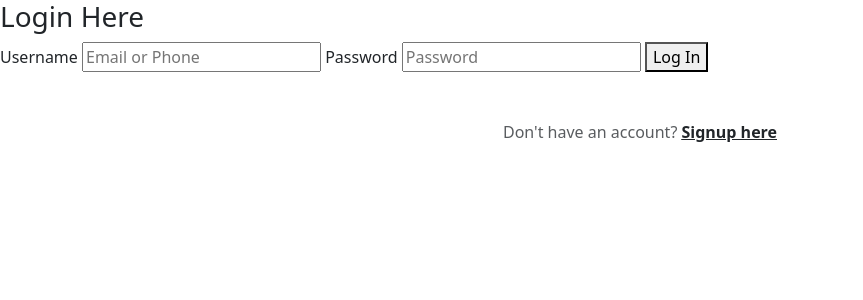
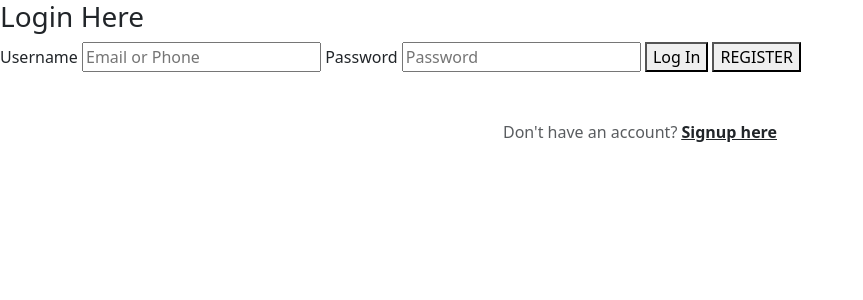
Before and after one commit to thwahirpv/mappa, a Django app: template templates/account/login.html in a window 1280 px wide. Shown: the top 300 px of the page, without its empty margins (0-863 px from the left). Run offline with Django 5.2, Linux system fonts and the light colour scheme; the template is opened without the code that fills it, so the values that code supplies are empty.

Commit message:
2nd time log and reg is updated

```diff
--- a/templates/account/login.html
+++ b/templates/account/login.html
@@ -24,8 +24,9 @@ Login
     <label for="password">Password</label>
     <input type="password" placeholder="Password" id="password">
 
+
     <button>Log In</button>
-
+    <button>REGISTER</button>
 
     <p class="text-center text-muted mt-5 mb-0">Don't have an account? <a href="#!"
         class="fw-bold text-body"><u>Signup here</u></a></p>
```
